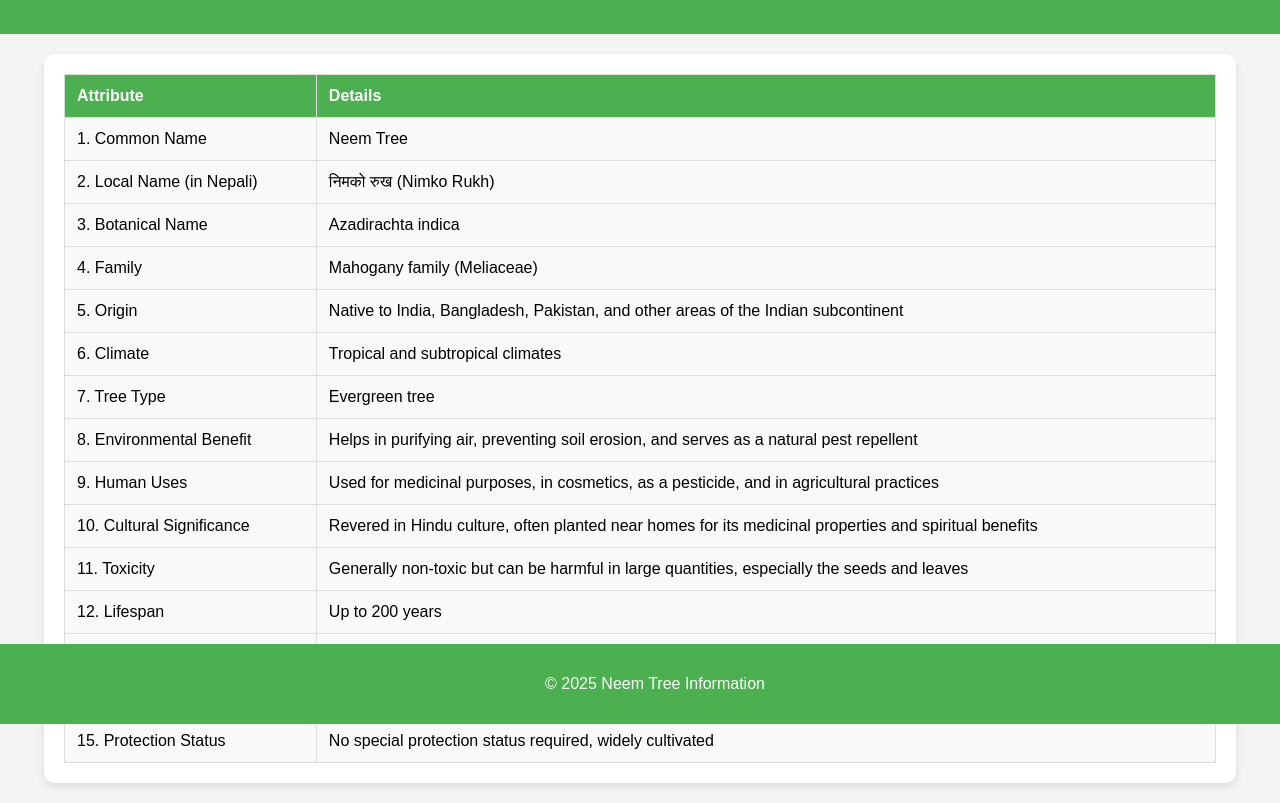
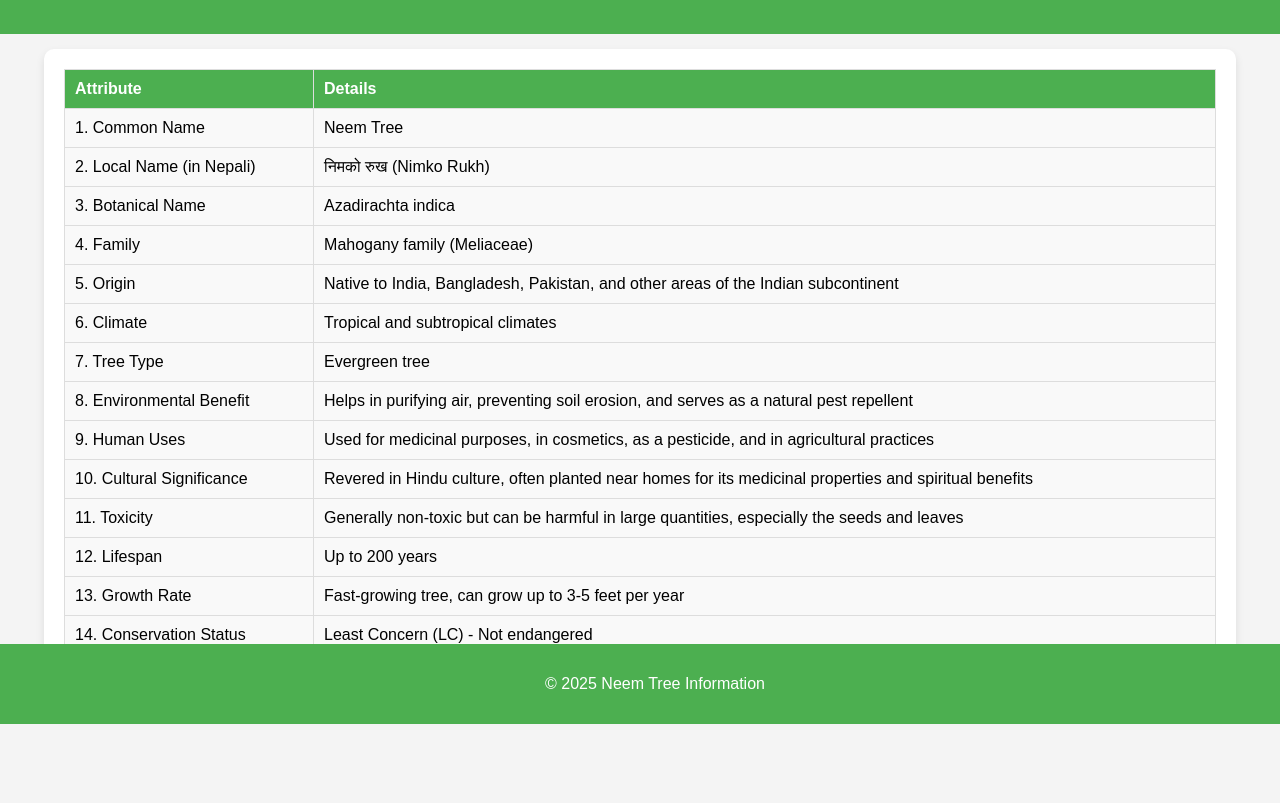
Before and after one commit to Sh4shank-Ghimire/test2, a plain HTML site: page index.html in a window 1280 px wide. Shown: the part 76-879 px from the top of the page. After the commit the page ends 805 px from the top, so only its background shows below. Drawn offline with Linux system fonts and the light colour scheme.

Commit message:
Update index.html

```diff
--- a/index.html
+++ b/index.html
@@ -20,7 +20,7 @@
         }
         .container {
             width: 90%;
-            margin: 20px auto;
+            margin: 15px auto;
             background-color: white;
             border-radius: 10px;
             box-shadow: 0 4px 8px rgba(0, 0, 0, 0.1);
@@ -34,7 +34,7 @@
             border: 1px solid #ddd;
         }
         th, td {
-            padding: 12px;
+            padding: 10px;
             text-align: left;
         }
         th {
```
